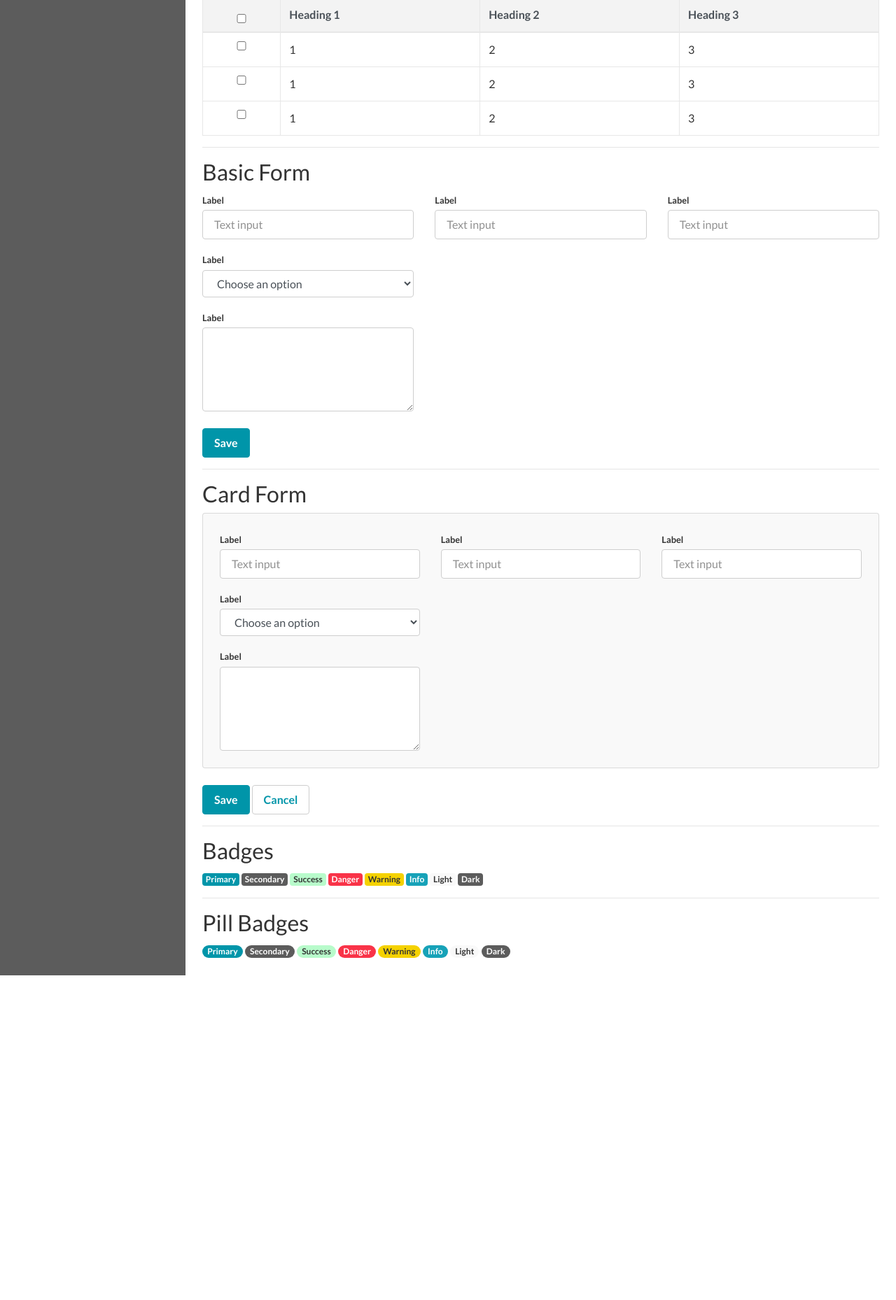
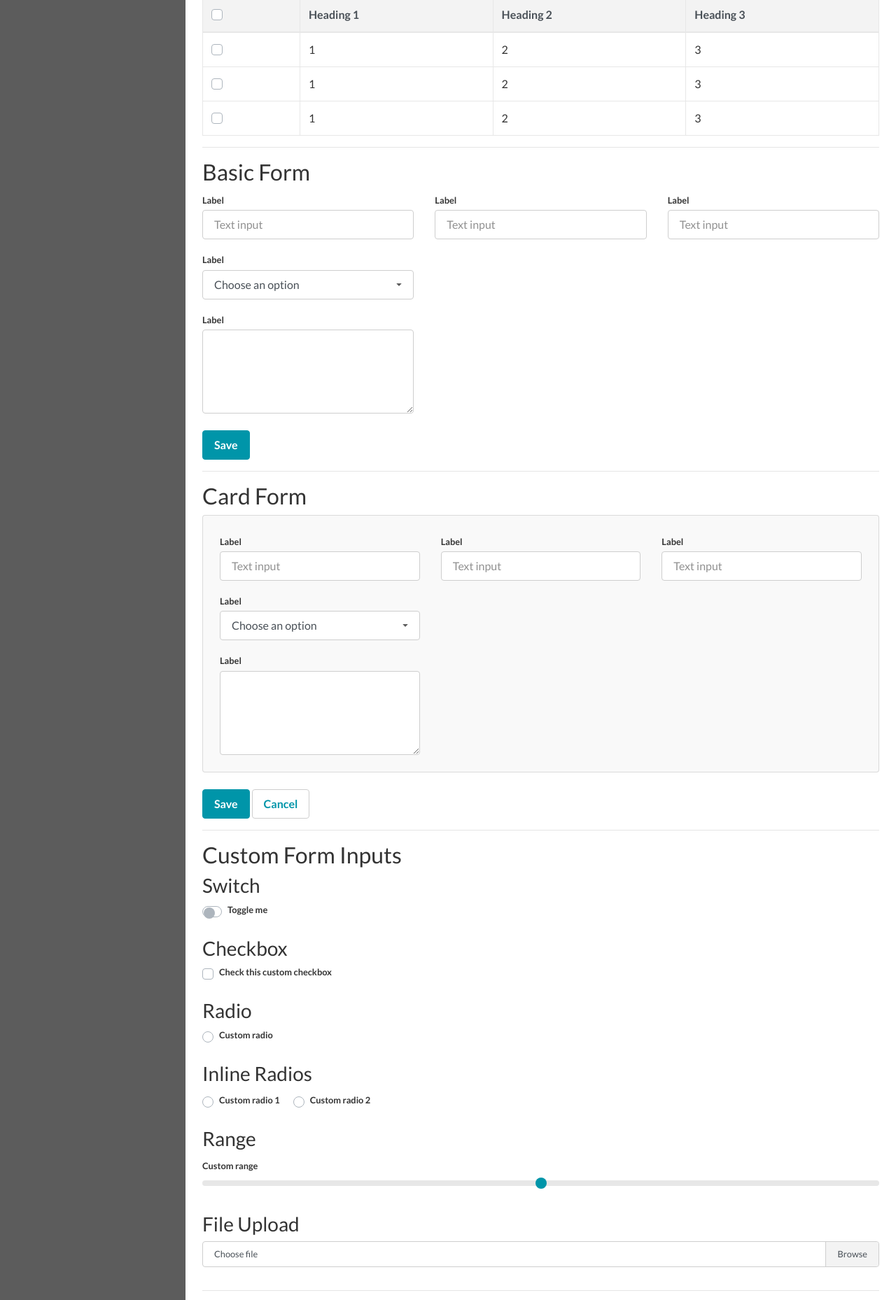
Before and after one commit to cmgustin/tract-inv-static, a website: page index.html in a window 1280 px wide. Shown: the part 654-2512 px from the top of the page at 70% size. Before the commit the page ends 2048 px from the top, so only its background shows below. Drawn offline with Linux system fonts and the light colour scheme.

Commit message:
Add separator elements to main menu. Working on custom form input styles.

```diff
--- a/assets/scss/_layout.scss
+++ b/assets/scss/_layout.scss
@@ -41,6 +41,11 @@
         background-color: $gray-900;
       }
     }
+
+    &__line {
+      margin: 2rem 1.25rem;
+      border-top: 1px solid rgba($white, 0.12);
+    }
   }
 }
 
--- a/index.html
+++ b/index.html
@@ -33,6 +33,13 @@
         <li class="nav-item main-menu__item"><a class="nav-link main-menu__link" href="#"><i class="fa fa-user mr-3"></i> Tickets</a></li>
         <li class="nav-item main-menu__item"><a class="nav-link main-menu__link" href="#"><i class="fa fa-user mr-3"></i> Trucks</a></li>
         <li class="nav-item main-menu__item"><a class="nav-link main-menu__link" href="#"><i class="fa fa-user mr-3"></i> Items</a></li>
+        <li class="main-menu__line"></li>
+        <li class="nav-item main-menu__item"><a class="nav-link main-menu__link" href="#"><i class="fa fa-user mr-3"></i> Reports &amp; Forms</a></li>
+        <li class="main-menu__line"></li>
+        <li class="nav-item main-menu__item"><a class="nav-link main-menu__link active" href="#"><i class="fa fa-user mr-3"></i> Commodities</a></li>
+        <li class="nav-item main-menu__item"><a class="nav-link main-menu__link" href="#"><i class="fa fa-user mr-3"></i> Products</a></li>
+        <li class="nav-item main-menu__item"><a class="nav-link main-menu__link" href="#"><i class="fa fa-user mr-3"></i> Companies</a></li>
+        <li class="nav-item main-menu__item"><a class="nav-link main-menu__link" href="#"><i class="fa fa-user mr-3"></i> Settings</a></li>
       </ul>
     </div>
     <!-- /#sidebar-wrapper -->
@@ -92,7 +99,12 @@
         <table class="custom-table table-hover mt-4">
           <thead class="thead-light">
             <tr>
-              <th><input class="form-control" type="checkbox"></th>
+              <th>
+                <div class="custom-control custom-checkbox">
+                  <input id="check1" type="checkbox" class="custom-control-input">
+                  <label for="check1" class="custom-control-label"></label>
+                </div>
+              </th>
               <th>Heading 1</th>
               <th>Heading 2</th>
               <th>Heading 3</th>
@@ -101,21 +113,36 @@
 
           <tbody>
             <tr>
-              <td><input class="form-control" type="checkbox"></td>
+              <td>
+                <div class="custom-control custom-checkbox">
+                  <input id="check2" type="checkbox" class="custom-control-input">
+                  <label for="check2" class="custom-control-label"></label>
+                </div>
+              </td>
               <td>1</td>
               <td>2</td>
               <td>3</td>
             </tr>
 
             <tr>
-              <td><input class="form-control" type="checkbox"></td>
+              <td>
+                <div class="custom-control custom-checkbox">
+                  <input id="check3" type="checkbox" class="custom-control-input">
+                  <label for="check3" class="custom-control-label"></label>
+                </div>
+              </td>
               <td>1</td>
               <td>2</td>
               <td>3</td>
             </tr>
 
             <tr>
-              <td><input class="form-control" type="checkbox"></td>
+              <td>
+                <div class="custom-control custom-checkbox">
+                  <input id="check4" type="checkbox" class="custom-control-input">
+                  <label for="check4" class="custom-control-label"></label>
+                </div>
+              </td>
               <td>1</td>
               <td>2</td>
               <td>3</td>
@@ -146,7 +173,7 @@
           <div class="row">
             <div class="col-4 form-group">
               <label>Label</label>
-              <select class="form-control">
+              <select class="custom-select">
                 <option selected disabled>Choose an option</option>
                 <option>Option 1</option>
                 <option>Option 2</option>
@@ -193,8 +220,8 @@
             <div class="row">
               <div class="col-4 form-group">
                 <label>Label</label>
-                <select class="form-control">
-                  <option selected disabled>Choose an option</option>
+                <select class="custom-select" required>
+                  <option value="" selected disabled>Choose an option</option>
                   <option>Option 1</option>
                   <option>Option 2</option>
                   <option>Option 3</option>
@@ -216,6 +243,51 @@
             <a href="#" class="btn btn-primary">Save</a>
             <a href="#" class="btn btn-secondary">Cancel</a>
           </div>
+        </div>
+
+        <hr>
+        <h2>Custom Form Inputs</h2>
+
+        <h3>Switch</h3>
+        <div class="custom-control custom-switch mb-4">
+          <input type="checkbox" class="custom-control-input" id="switch1">
+          <label class="custom-control-label" for="switch1">Toggle me</label>
+        </div>
+
+        <h3>Checkbox</h3>
+        <div class="custom-control custom-checkbox mb-4">
+          <input type="checkbox" class="custom-control-input" id="customCheck" name="example1">
+          <label class="custom-control-label" for="customCheck">Check this custom checkbox</label>
+        </div>
+
+        <h3>Radio</h3>
+        <div class="custom-control custom-radio mb-4">
+          <input type="radio" class="custom-control-input" id="customRadio" name="example1" value="customEx">
+          <label class="custom-control-label" for="customRadio">Custom radio</label>
+        </div>
+
+        <h3>Inline Radios</h3>
+        <div class="mb-4">
+          <div class="custom-control custom-radio custom-control-inline">
+            <input type="radio" class="custom-control-input" id="customRadio1" name="example" value="customEx">
+            <label class="custom-control-label" for="customRadio1">Custom radio 1</label>
+          </div>
+          <div class="custom-control custom-radio custom-control-inline">
+            <input type="radio" class="custom-control-input" id="customRadio2" name="example" value="customEx">
+            <label class="custom-control-label" for="customRadio2">Custom radio 2</label>
+          </div>
+        </div>
+
+        <h3>Range</h3>
+        <div class="mb-4">
+          <label for="customRange">Custom range</label>
+          <input type="range" class="custom-range" id="customRange" name="points1">
+        </div>
+
+        <h3>File Upload</h3>
+        <div class="custom-file mb-4">
+          <input type="file" class="custom-file-input" id="customFile">
+          <label class="custom-file-label" for="customFile">Choose file</label>
         </div>
 
         <hr>
```
Also changed, not shown: assets/scss/_bootstrap_overrides.scss (+2 -4 lines), assets/css/app.css, dist/assets/css/app.min.css.
